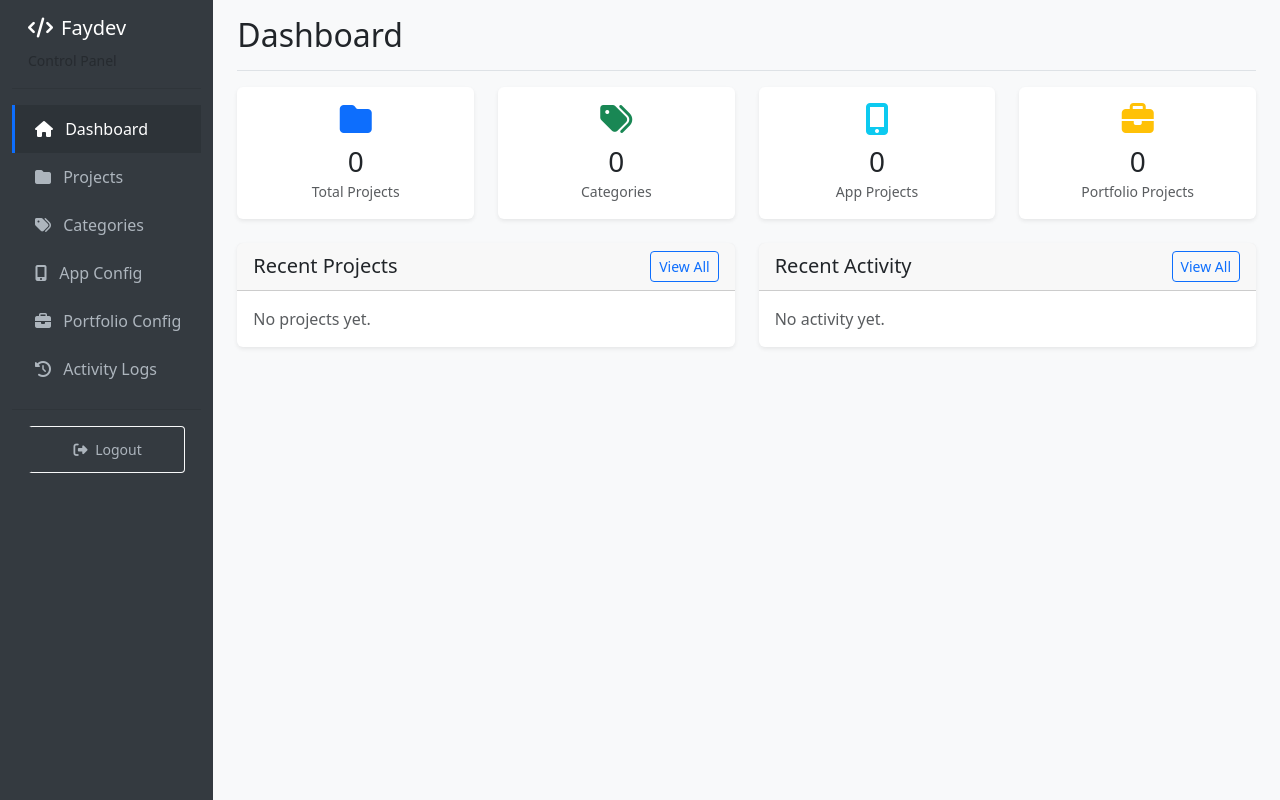
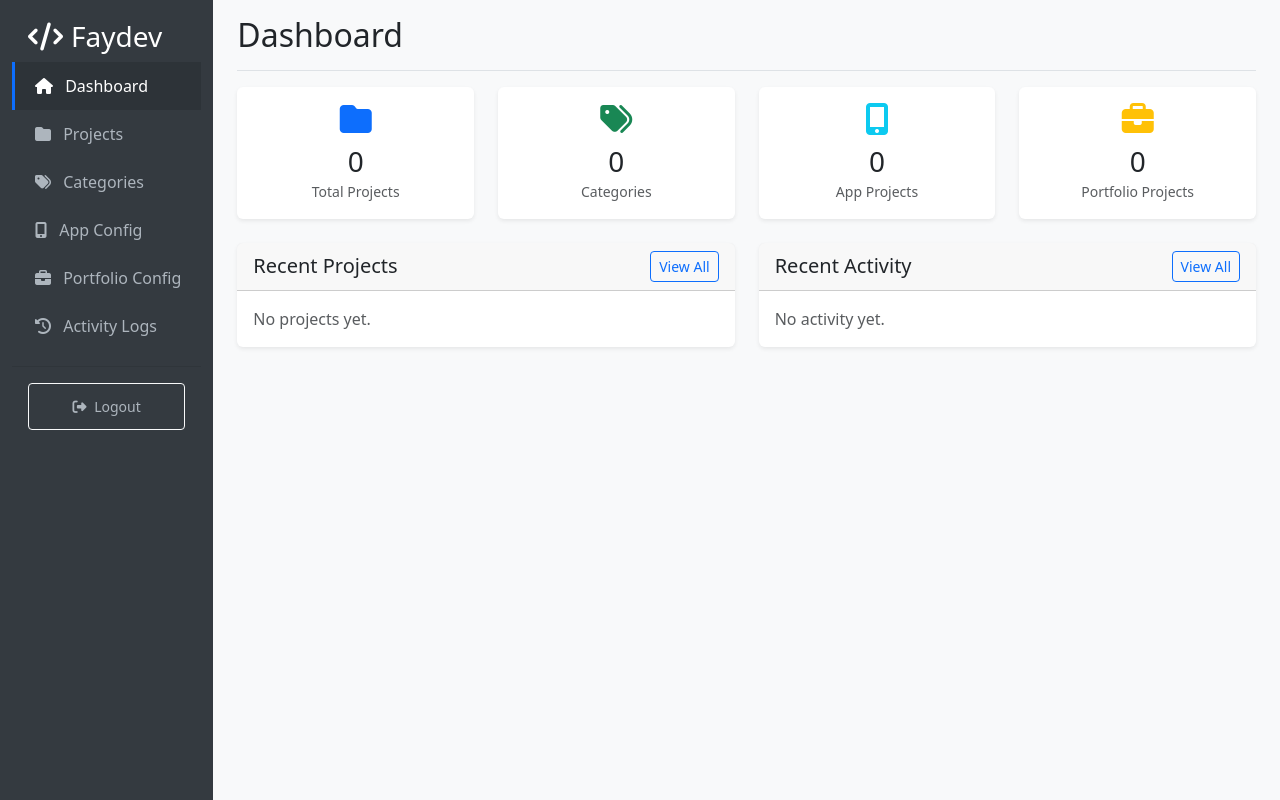
Before and after one commit to FAYnim/panel.faydev.my.id, a PHP site: page /faydev/index.php in a window 1280 px wide. Run offline with PHP 8.4, Linux system fonts and the light colour scheme; a user stored in the database is signed in; data that the repository does not hold is empty.

Commit message:
fix: sidebar

```diff
--- a/includes/header.php
+++ b/includes/header.php
@@ -15,6 +15,7 @@ $currentPage = basename($_SERVER['PHP_SELF'], '.php');
         .sidebar { min-height: 100vh; background: #343a40; }
         .sidebar a { color: #adb5bd; text-decoration: none; padding: 12px 20px; display: block; border-left: 3px solid transparent; }
         .sidebar a:hover, .sidebar a.active { background: #2d3338; color: #fff; border-left-color: #0d6efd; }
+		#btn-logout { border-left: 1px solid #f8f9fa; }
         .main-content { min-height: 100vh; }
         .card { border: none; box-shadow: 0 0.125rem 0.25rem rgba(0,0,0,0.075); }
         .table th { font-weight: 600; background: #f8f9fa; }
@@ -29,11 +30,9 @@ $currentPage = basename($_SERVER['PHP_SELF'], '.php');
         <div class="row">
             <nav class="col-md-3 col-lg-2 d-md-block sidebar collapse show">
                 <div class="position-sticky pt-3">
-                    <div class="px-3 mb-3 text-white">
-                        <h5><i class="fas fa-code me-2"></i>Faydev</h5>
-                        <small class="text-muted">Control Panel</small>
+                    <div class="px-3 mt-1 text-white">
+                        <h3><i class="fas fa-code me-2"></i>Faydev</h3>
                     </div>
-                    <hr>
                     <ul class="nav flex-column">
                         <li class="nav-item">
                             <a href="index.php" class="<?= $currentPage == 'index' ? 'active' : '' ?>">
@@ -68,7 +67,7 @@ $currentPage = basename($_SERVER['PHP_SELF'], '.php');
                     </ul>
                     <hr>
                     <div class="px-3">
-                        <a href="logout.php" class="btn btn-outline-light btn-sm w-100">
+                        <a href="logout.php" id="btn-logout" class="btn btn-outline-light btn-sm w-100">
                             <i class="fas fa-sign-out-alt me-1"></i> Logout
                         </a>
                     </div>
```
